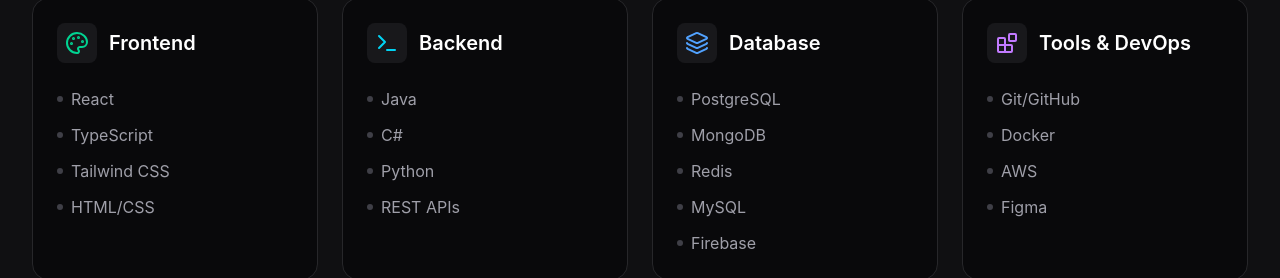
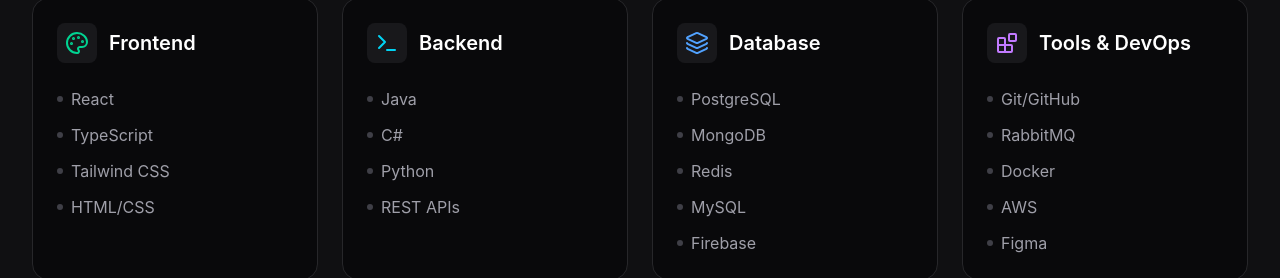
Before and after one commit to khant-nyer/My_Portfolio, a React (Vite) app: page / in a window 1280 px wide. Shown: the part 2899-3177 px from the top of the page. Built offline with nearby package versions, Linux system fonts and the light colour scheme.

Commit message:
updated cooking app link and added one more skill

```diff
--- a/src/app/components/Projects.tsx
+++ b/src/app/components/Projects.tsx
@@ -16,7 +16,7 @@ const projects = [
     description: "This is my personal project. A cooking app for those who cannot cook.",
     image: "https://i.fbcd.co/products/resized/resized-750-500/chef-hat-line-converted-01-d64572f96eb833f8a822a06e674aebc361e216b8ef2b9445606f19d2d36fa953.jpg",
     tags: ["React", "TypeScript", "Node.js", "Java", "Spring Boot", "PostgreSQL", "AWS Cognito", "Render"],
-    liveUrl: "https://cookingapp-frontend.onrender.com",
+    liveUrl: "https://cookingapp-21ah.onrender.com",
     githubUrl: "https://github.com/khant-nyer/CookingApp.git"
   },
 
--- a/src/app/components/Skills.tsx
+++ b/src/app/components/Skills.tsx
@@ -20,7 +20,7 @@ const skills = [
   {
     category: "Tools & DevOps",
     icon: <Blocks className="w-6 h-6 text-purple-400" />,
-    items: ["Git/GitHub", "Docker", "AWS", "Figma"]
+    items: ["Git/GitHub", "RabbitMQ", "Docker", "AWS", "Figma"]
   }
 ];
 
```
Also changed, not shown: 2 other files (tests, documents, lock files or other folders).
